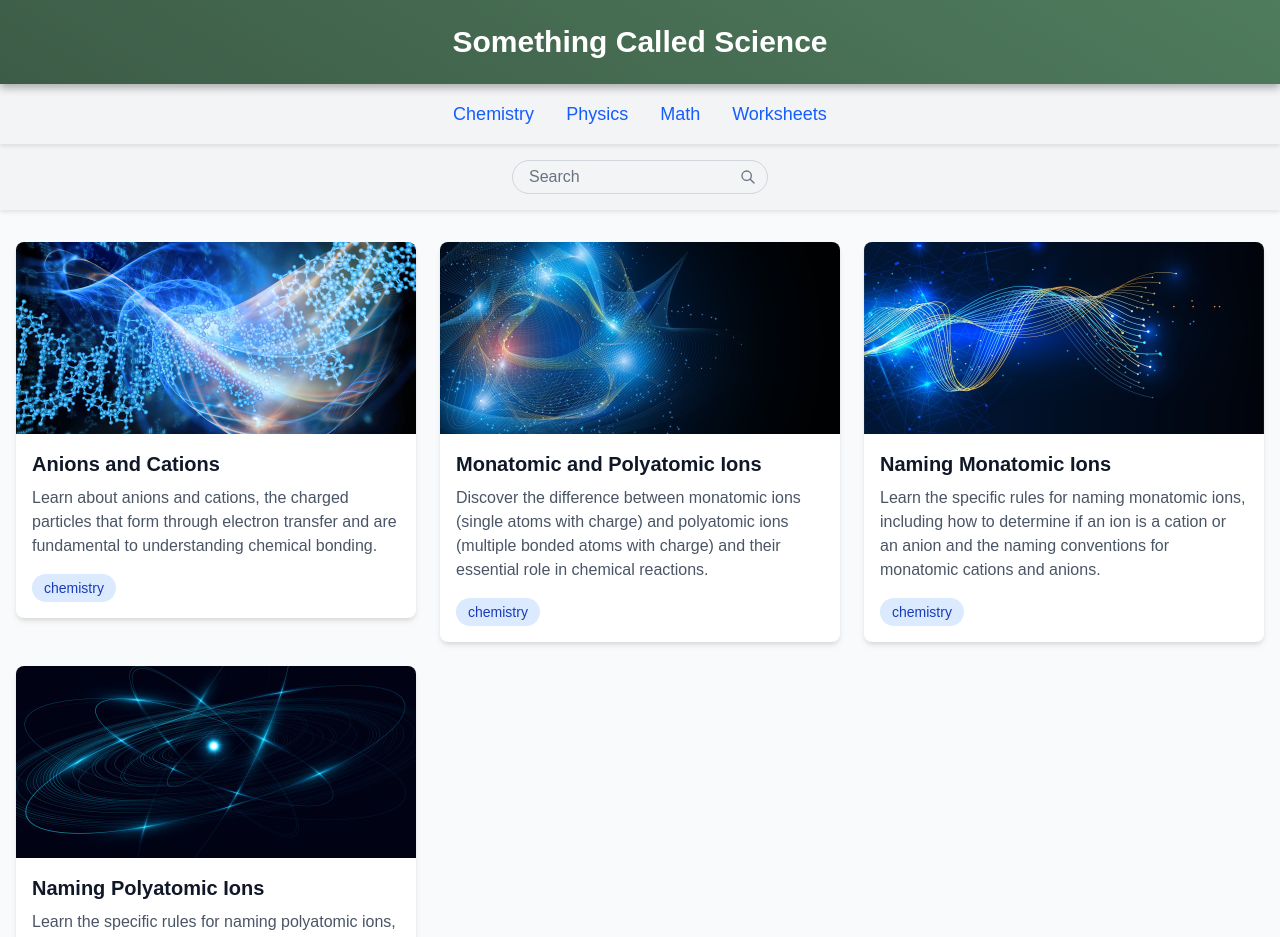
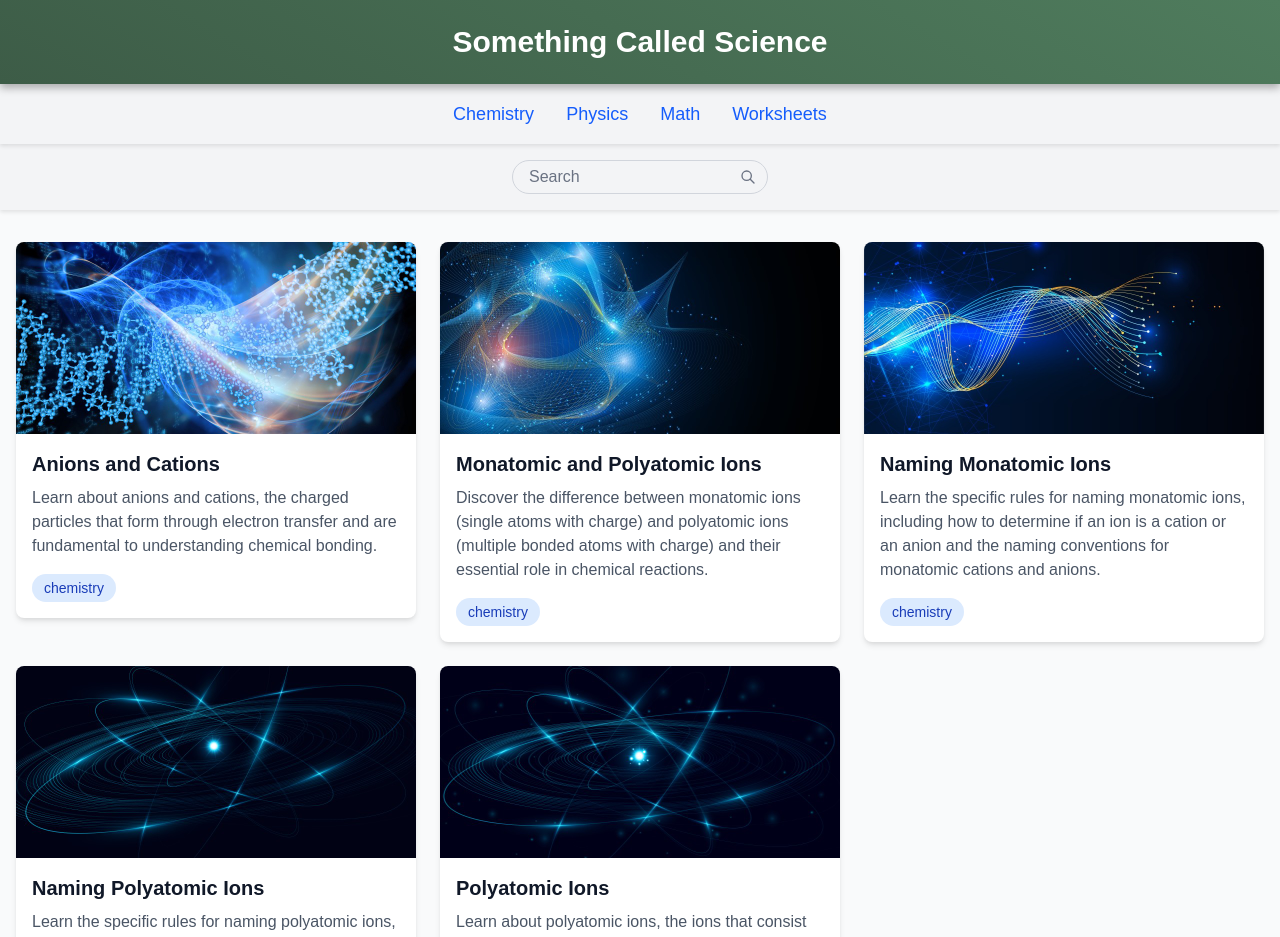
Before and after one commit to rvoogd12/science-blog, a Next.js app: page / in a window 1280 px wide. Shown: the top 937 px of the page. Built offline with nearby package versions, Linux system fonts and the light colour scheme.

Commit message:
Post - 005 Polyatomic Ions + Thumbnail for Worksheets

```diff
--- /dev/null
+++ b/public/content/polyatomic-ions.md
@@ -0,0 +1,36 @@
+So our question in this article is: What are polyatomic ions? Simply said, polyatomic ions are ions that consist of two or more atoms bonded together, which collectively carry a charge.
+
+Unlike monatomic ions, which consist of just one ion, polyatomic ions are more complex and play a crucial role in various chemical reactions and compounds.
+
+## Structure and Composition
+
+A polyatomic ion is made up of a group of atoms that are covalently bonded. This means that the ions that the polyatomic ion consists of share electrons, and these ions can include different types of elements from the periodic table.
+
+Now, as I mentioned, polyatomic ions carry an electric charge, otherwise they wouldn't be ions. But how do we know the overall charge of a polyatomic ion? Well, the overall charge of a polyatomic ion comes from the difference between the total number of **protons** (which are positively charged) and the total number of **electrons** (which are negatively charged) in the ion.
+
+If the total number of protons is greater than the total number of electrons, the polyatomic ion carries a positive charge. If, on the other hand, the total number of electrons is greater than the total number of protons, it carries a negative charge.
+
+## Examples of Common Polyatomic Ions
+
+There are many polyatomic ions, each with its own unique structure and charge. Let's have a look at some of the most common ones:
+
+- **Sulfate (SO₄²⁻)**: First, sulfate is a widely encountered ion in various chemical reactions, particularly in the formation of salts.
+- **Nitrate (NO₃⁻)**: Nitrate is commonly found in fertilizers and explosives and essential for plant growth.
+- **Phosphate (PO₄³⁻)**: Phosphate is vital for biological processes, and is a key component of DNA.
+- **Ammonium (NH₄⁺)**: And finally, the only positively charged polyatomic ion in this list, ammonium is often found in fertilizers.
+
+## Nomenclature Rules: Naming Polyatomic Ions
+
+One thing that is important to know about polyatomic ions is that there are specific rules for how to name them. We have another article in which we provide a detailed explanation of these naming conventions. Here we'll just mention some key points so that you can get an idea.
+
+1. **Naming Conventions**: First, many polyatomic ions have suffixes that reflect the number of oxygen atoms that they have. For example, the suffix **"-ate"** is often used for ions with a higher number of oxygen atoms, while **"-ite"** is used for those with fewer oxygen atoms. For example, sulf*ate*(SO₄²⁻) has more oxygen atoms than sulf*ite* (SO₃²⁻).
+
+2. **Prefixes**: Some polyatomic ions use prefixes to indicate the number of oxygen atoms present. For example, the prefix **"per-"** indicates one more oxygen atom than the **"-ate"** ion (e.g., *per*chlorate ClO₄⁻). On the other hand, the prefix **"hypo-"** indicates one less oxygen than the **"-ite"** ion (e.g., *hypo*chlorite ClO⁻).
+
+3. **Charge Indication**: Finally, the overall charge of the polyatomic ion is shown in its formula. For example, the ammonium ion is written as **NH₄⁺**, where the plus sign shows that it has a positive charge. Phosphate, on the other hand, is written as **PO₄³⁻**, where the negative sign shows that it has a negative charge.
+
+Again, if you want a more detailed explanation of naming rules, please refer to our article that explains this.
+
+## Conclusion
+
+In summary, polyatomic ions are complex ions that are made up of multiple atoms that collectively carry a charge. They are important components in many chemical compounds and biological processes, and so understanding what they are, how they are formed, and how they are named is essential for anyone studying chemistry.
--- a/src/app/worksheets/page.tsx
+++ b/src/app/worksheets/page.tsx
@@ -7,13 +7,18 @@ export default function Worksheets() {
   // Filter only worksheet posts if you have any
   const worksheetPosts = blogPosts.filter(post => post.category === 'worksheet');
 
-  // Define available worksheets
+  // Find related blog posts for worksheets
+  const findRelatedBlogPost = (topicId: string) => {
+    return blogPosts.find(post => post.slug === topicId || post.slug.includes(topicId));
+  };
+
+  // Define available worksheets with images from related blog posts
   const availableWorksheets = [
     {
       id: 'polyatomic-ions',
       title: 'Polyatomic Ions Worksheet',
       description: 'Practice identifying and naming polyatomic ions with this comprehensive worksheet.',
-      imageUrl: '/images/worksheets/polyatomic-ions.jpg',
+      imageUrl: findRelatedBlogPost('polyatomic-ions')?.imageUrl || '/images/placeholder.jpg',
       href: '/worksheets/polyatomic-ions'
     }
   ];
--- a/src/data/blogPosts.ts
+++ b/src/data/blogPosts.ts
@@ -42,5 +42,15 @@ export const blogPosts: BlogPost[] = [
     imageUrl: '/images/naming-polyatomic-ions.jpg',
     slug: 'naming-polyatomic-ions',
     videoId: 'oAo3NpXb0GM'
+  },
+  {
+    id: '5',
+    title: 'Polyatomic Ions',
+    category: 'chemistry',
+    excerpt: 'Learn about polyatomic ions, the ions that consist of two or more atoms bonded together, and their role in chemical reactions and compounds.',
+    content: 'Polyatomic ions are ions that consist of two or more atoms bonded together, and they carry a charge...',
+    imageUrl: '/images/polyatomic-ions.jpg',
+    slug: 'polyatomic-ions',
+    videoId: 'oSWCbrzxInI'
   }
 ];
```
Also changed, not shown: public/images/polyatomic-ions.jpg (added).
